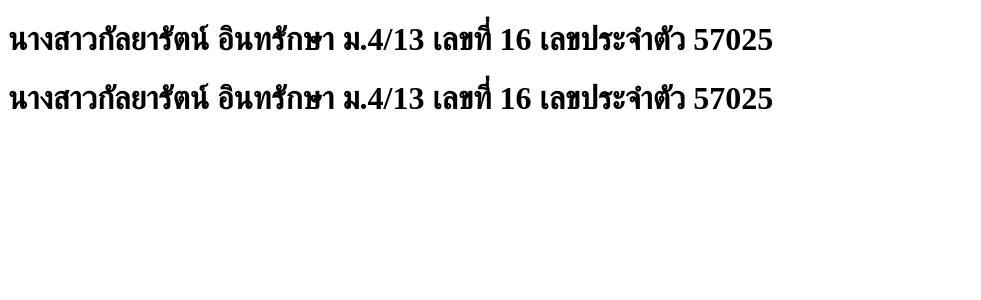
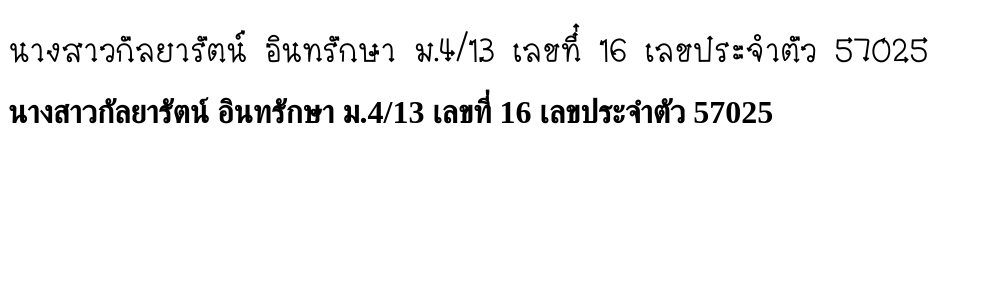
Before and after one commit to KanyaratIntharaksa/LSW-57025, a PHP site: page /font.php in a window 1280 px wide. Shown: the top 300 px of the page, without its empty margins (0-981 px from the left). Run offline with PHP 8.4, Linux system fonts and the light colour scheme.

Commit message:
Update font.php

```diff
--- a/font.php
+++ b/font.php
@@ -6,7 +6,7 @@
   <style>
     @font-face{
       font-family: myFont1;
-      src: url()
+      src: url(Arrow.woff)
     }
     @font-face{
       font-family: myFont2;
```
